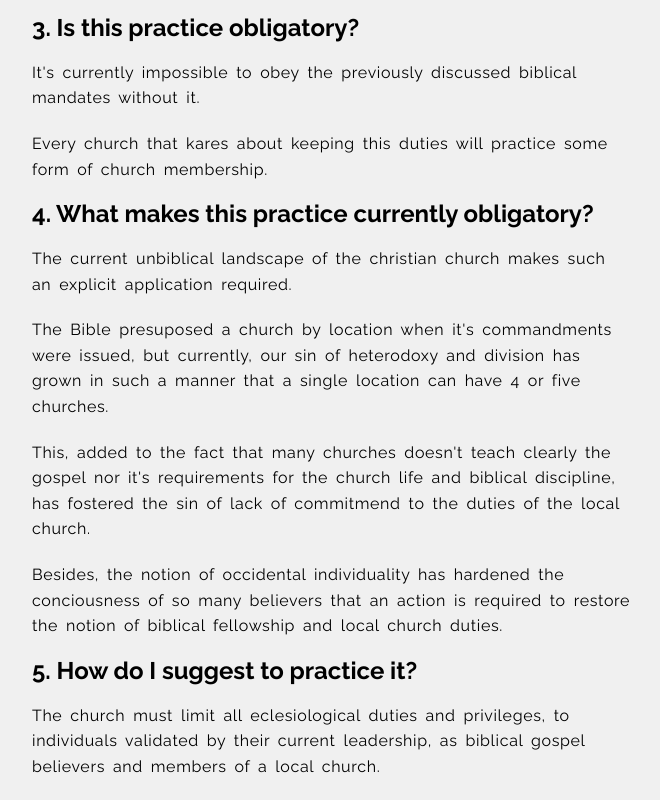
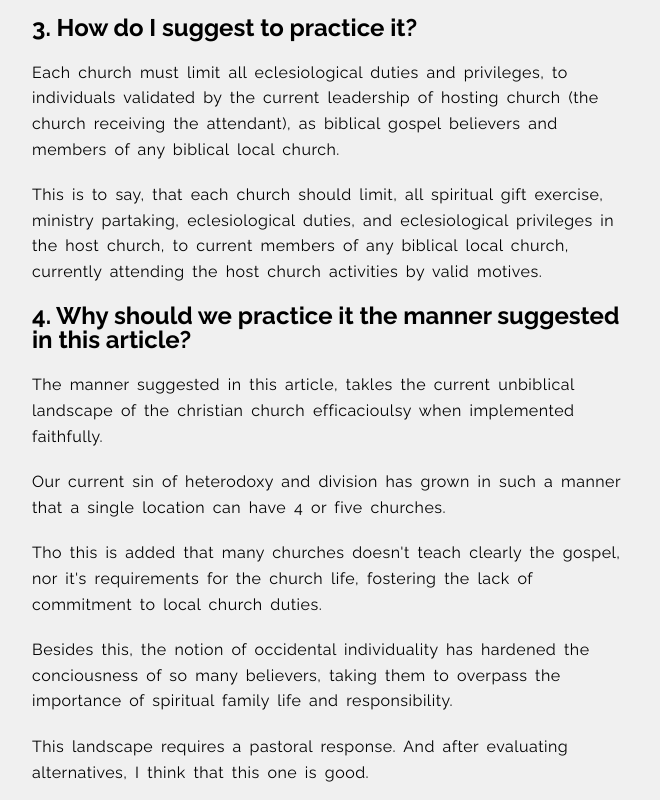
Before and after one commit to EduardoOsteicoechea/eduardoosfrontend, a React (Vite) app: page /church_membership in a window 1280 px wide. Shown: the part 1440-2240 px from the top of the page, without its empty margins (308-968 px from the left). Built offline with nearby package versions, Linux system fonts and the light colour scheme.

Commit message:
test deploy

```diff
--- a/public/static_data/church_membership.json
+++ b/public/static_data/church_membership.json
@@ -5,7 +5,7 @@
          "heading": "How do I define Church Membership?",
          "subideas": [
             {
-               "text": "Church membership, is an extra-biblical phrase, used to refer to the belief and subsequent actions, of the biblical requirement to limit the pertinent eclesiological duties and privileges, to biblical gospel believing members, of biblical local congregations, that are explicitly commited to obeying the biblical mandates about the local church, specifically with the members and leadership of their congregation"
+               "text": "Church membership, is an extra-biblical phrase, used to refer to the biblical presuposition and subsequent eclesiological actions, of limiting the pertinent eclesiological duties and privileges, to current members of biblical local congregations, that are explicitly commited to obeying the biblical mandates about the local church life, particularly with the members and leadership of their own congregation."
             }
          ]
       },
@@ -87,6 +87,37 @@
          ]
       },
       {
+         "heading": "How do I suggest to practice it?",
+         "subideas": [
+            {
+               "text": "Each church must limit all eclesiological duties and privileges, to individuals validated by the current leadership of hosting church (the church receiving the attendant), as biblical gospel believers and members of any biblical local church."
+            },
+            {
+               "text": "This is to say, that each church should limit, all spiritual gift exercise, ministry partaking, eclesiological duties, and eclesiological privileges in the host church, to current members of any biblical local church, currently attending the host church activities by valid motives."
+            }
+         ]
+      },
+      {
+         "heading": "Why should we practice it the manner suggested in this article?",
+         "subideas": [
+            {
+               "text": "The manner suggested in this article, takles the current unbiblical landscape of the christian church efficacioulsy when implemented faithfully."
+            },
+            {
+               "text": "Our current sin of heterodoxy and division has grown in such a manner that a single location can have 4 or five churches."
+            },
+            {
+               "text": "Tho this is added that many churches doesn't teach clearly the gospel, nor it's requirements for the church life, fostering the lack of commitment to local church duties."
+            },
+            {
+               "text": "Besides this, the notion of occidental individuality has hardened the conciousness of so many believers, taking them to overpass the importance of spiritual family life and responsibility."
+            },
+            {
+               "text": "This landscape requires a pastoral response. And after evaluating alternatives, I think that this one is good."
+            }
+         ]
+      },
+      {
          "heading": "Is this practice obligatory?",
          "subideas": [
             {
@@ -94,34 +125,6 @@
             },
             {
                "text": "Every church that kares about keeping this duties will practice some form of church membership."
-            }
-         ]
-      },
-      {
-         "heading": "What makes this practice currently obligatory?",
-         "subideas": [
-            {
-               "text": "The current unbiblical landscape of the christian church makes such an explicit application required."
-            },
-            {
-               "text": "The Bible presuposed a church by location when it's commandments were issued, but currently, our sin of heterodoxy and division has grown in such a manner that a single location can have 4 or five churches."
-            },
-            {
-               "text": "This, added to the fact that many churches doesn't teach clearly the gospel nor it's requirements for the church life and biblical discipline, has fostered the sin of lack of commitmend to the duties of the local church."
-            },
-            {
-               "text": "Besides, the notion of occidental individuality has hardened the conciousness of so many believers that an action is required to restore the notion of biblical fellowship and local church duties."
-            }
-         ]
-      },
-      {
-         "heading": "How do I suggest to practice it?",
-         "subideas": [
-            {
-               "text": "The church must limit all eclesiological duties and privileges, to individuals validated by their current leadership, as biblical gospel believers and members of a local church."
-            },
-            {
-               "text": "This is to say, that each church should limit, all spiritual gift exercise, ministry partaking, eclesiological duties, and eclesiological privileges, to individuals recognized as current members of a biblical local church, by it's current leadership."
             }
          ]
       },
--- a/src/pages/ChurchMembership.css
+++ b/src/pages/ChurchMembership.css
@@ -48,7 +48,7 @@
 
 .ArticleIdea>p {
    line-height: 1.6rem;
-   letter-spacing: .04rem;
+   letter-spacing: .03rem;
    word-spacing: .2rem;
 }
 
```
Also changed, not shown: 5 other files (tests, documents, lock files or other folders).
